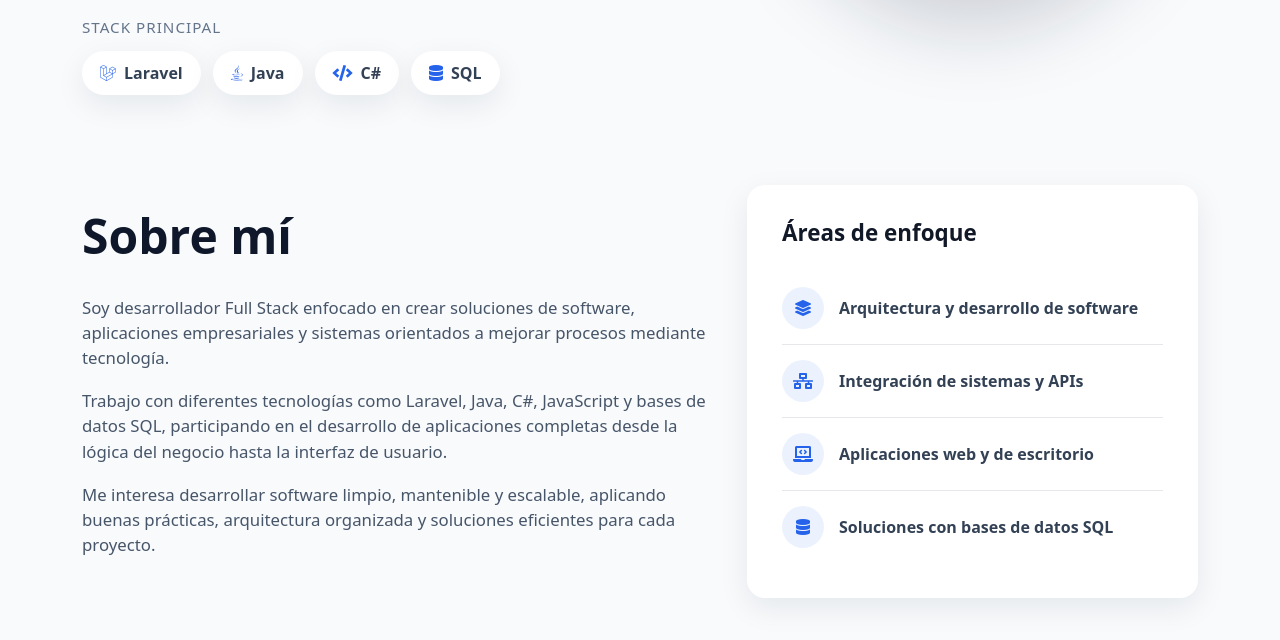
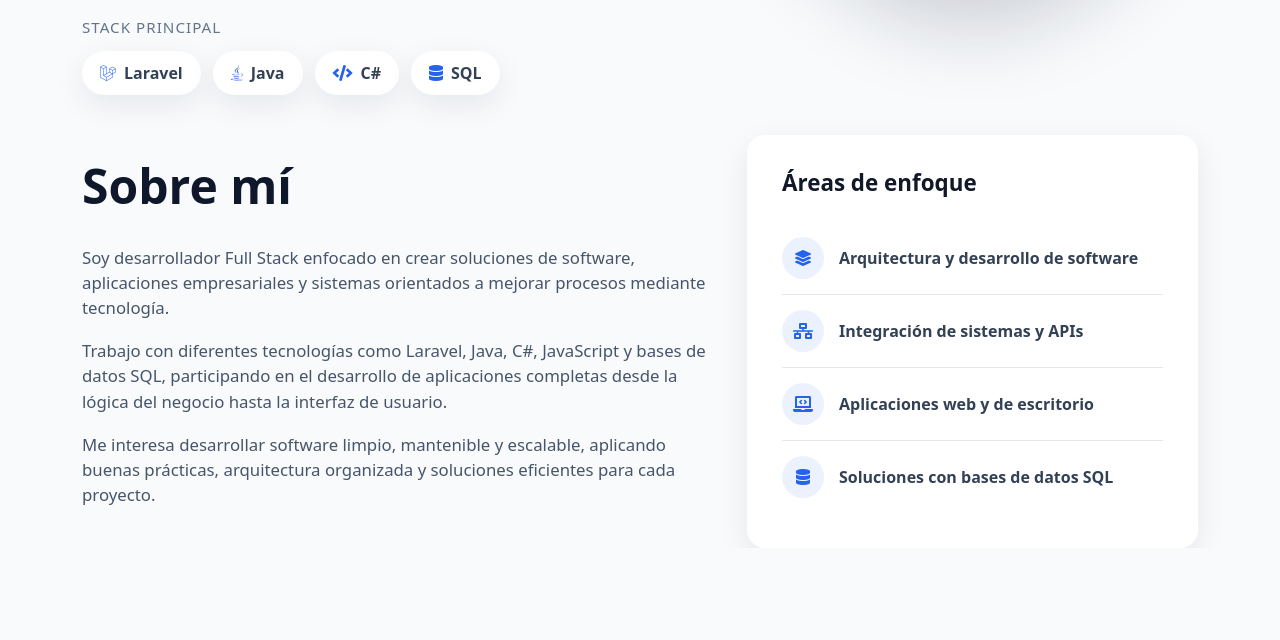
Before and after one commit to JesusValdes1/jesusvaldes1.github.io, a plain HTML site: page index.html in a window 1280 px wide. Shown: the part 598-1238 px from the top of the page. After the commit the page ends 1146 px from the top, so only its background shows below. Drawn offline with Linux system fonts and the light colour scheme.

Commit message:
Ajuste about

```diff
--- a/css/about.css
+++ b/css/about.css
@@ -1,5 +1,5 @@
 .about-section {
-    padding: 50px 0;
+    /*padding: 50px 0;*/
 }
 
 .section-title {
```
